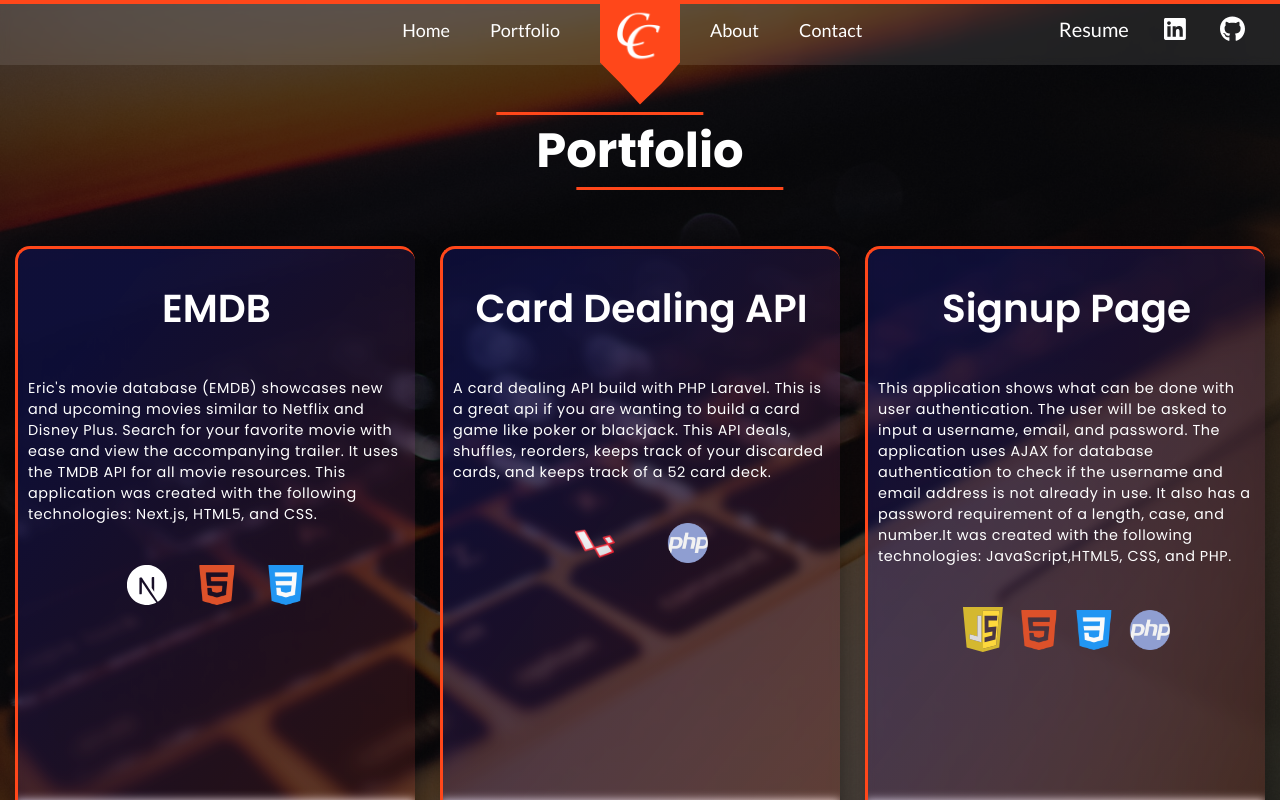
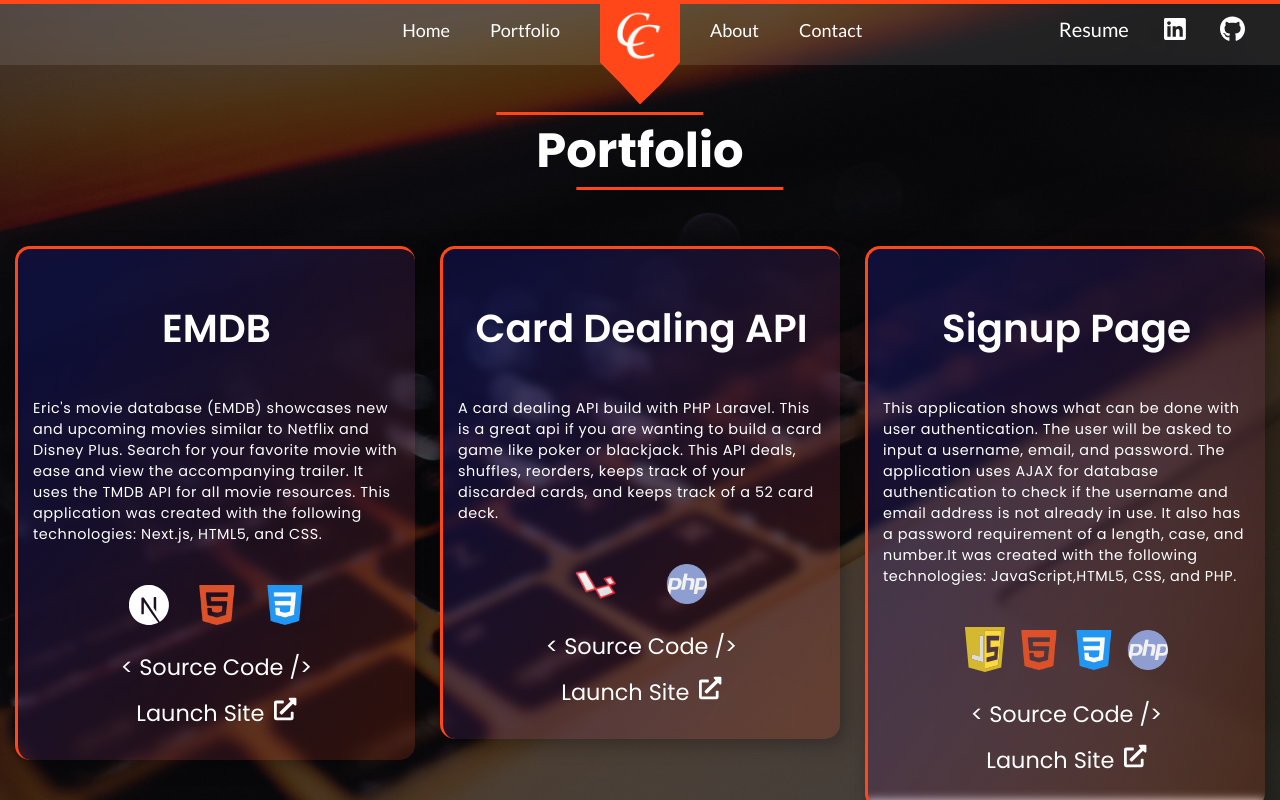
Before and after one commit to ecombee28/Portfolio, a Next.js app: page /projects in a window 1280 px wide. Shown: the top 800 px of the page. Built offline with nearby package versions, Linux system fonts and the light colour scheme.

Commit message:
updated projects

```diff
--- a/components/Banner.js
+++ b/components/Banner.js
@@ -1,8 +1,5 @@
-import React, { useState } from "react";
+import React from "react";
 import bannerStyle from "../styles/Banner.module.css";
-import { library } from "@fortawesome/fontawesome-svg-core";
-import { faArrowDown } from "@fortawesome/free-solid-svg-icons";
-import { FontAwesomeIcon } from "@fortawesome/react-fontawesome";
 import Links from "next/link";
 import { motion } from "framer-motion";
 
--- a/package.json
+++ b/package.json
@@ -20,6 +20,7 @@
     "framer-motion": "^3.10.0",
     "next": "10.0.8",
     "react": "17.0.1",
-    "react-dom": "17.0.1"
+    "react-dom": "17.0.1",
+    "react-router-dom": "^5.2.0"
   }
 }
--- a/pages/index.js
+++ b/pages/index.js
@@ -1,5 +1,5 @@
 import Head from "next/head";
-import Banner from "../components/Banner";
+import HomePage from "../components/Banner";
 
 export default function Home() {
   return (
@@ -18,7 +18,8 @@ wvfXpqpZZVQGK6TAh5PVlGOfQNHSoD2xbE+QkPxCAFlNEevoEH3Sl0sibVcOQVnN"
 
         <script src="https://smtpjs.com/v3/smtp.js"></script>
       </Head>
-      <Banner />
+
+      <HomePage />
     </div>
   );
 }
--- a/pages/projects/index.js
+++ b/pages/projects/index.js
@@ -40,6 +40,7 @@ const index = () => {
               for all movie resources. This application was created with the
               following technologies: Next.js, HTML5, and CSS.
             </p>
+          </div>
           <div className={projectStyle.icon_wrapper}>
             <img
               src="next-js.svg"
@@ -49,7 +50,7 @@ const index = () => {
             <img src="html5.png" alt="html5" />
             <img src="css-3.png" alt="css3" />
           </div>
-
+          <div className={projectStyle.launch_wrapper}>
             <a href={"https://github.com/ecombee28/EMDB"} target="_blank">
               <p className={projectStyle.source_code}>{`< Source Code />`}</p>
             </a>
@@ -74,10 +75,12 @@ const index = () => {
               API deals, shuffles, reorders, keeps track of your discarded
               cards, and keeps track of a 52 card deck.
             </p>
+          </div>
           <div className={projectStyle.icon_wrapper}>
             <img src="laravel.png" alt="laravel" />
             <img src="php.png" alt="php" />
           </div>
+          <div className={projectStyle.launch_wrapper}>
             <a
               href={"https://github.com/ecombee28/Card-Dealing-API"}
               target="_blank"
@@ -111,12 +114,14 @@ const index = () => {
               created with the following technologies: JavaScript,HTML5, CSS,
               and PHP.
             </p>
+          </div>
           <div className={projectStyle.icon_wrapper}>
             <img src="js.svg" alt="javascript" />
             <img src="html5.png" alt="html5" />
             <img src="css-3.png" alt="css3" />
             <img src="php.png" alt="php" />
           </div>
+          <div className={projectStyle.launch_wrapper}>
             <a href={"https://github.com/ecombee28/Sign-Up"} target="_blank">
               <p className={projectStyle.source_code}>{`< Source Code />`}</p>
             </a>
@@ -139,11 +144,13 @@ const index = () => {
               A card matching game created for up to two players. It was created
               with the following technologies: JavaScript, HTML5, CSS, and PHP.
             </p>
+          </div>
           <div className={projectStyle.icon_wrapper}>
             <img src="html5.png" alt="html5" />
             <img src="css-3.png" alt="css3" />
             <img src="php.png" alt="php" />
           </div>
+          <div className={projectStyle.launch_wrapper}>
             <a href={"./"} target="_blank">
               <p className={projectStyle.source_code}>{`< Source Code />`} </p>
             </a>
--- a/styles/Banner.module.css
+++ b/styles/Banner.module.css
@@ -39,7 +39,6 @@
 }
 
 .project_btn:hover {
-    font-size: 36px;
     background: #ff471a;
 }
 
--- a/styles/Projects.module.css
+++ b/styles/Projects.module.css
@@ -32,19 +32,19 @@
     display: flex;
     flex-wrap: wrap;
     justify-content: space-evenly;
-    align-items: center;
+    align-items: baseline;
     font-family: 'Poppins', sans-serif;
 }
 
 .box {
     width: 400px;
-    height: 700px;
+    height: auto;
     border-radius: 15px;
-    /* background-color: rgba(255, 255, 255, 0.1); */
     background: rgb(29, 30, 156);
     background: linear-gradient(128deg, rgba(29, 30, 156, .3) 14%, rgba(255, 71, 26, .15) 94%);
     backdrop-filter: blur(5px);
     font-size: 30px;
+    padding: 20px 5px;
     margin-top: 20px;
     margin-right: 10px;
     margin-left: 10px;
@@ -53,13 +53,6 @@
     box-shadow: 5px 5px 20px rgba(0, 0, 0, .3);
     z-index: 20;
     transition: all .3s ease-in-out;
-}
-
-.project_image {
-    width: 100%;
-    height: 100%;
-    position: relative;
-    font-size: 30px;
 }
 
 .project_description {
@@ -99,6 +92,7 @@
 
 .icon_wrapper {
     width: 60%;
+    height: auto;
     margin-left: 50%;
     margin-top: 30px;
     transform: translateX(-50%);
@@ -116,32 +110,38 @@
     filter: invert(100%);
 }
 
+.launch_wrapper {
+    width: 100%;
+    height: auto;
+    padding: 10px;
+    margin-top: 15px;
+    position: relative;
+    display: flex;
+    flex-direction: column;
+    justify-content: space-between;
+    align-items: center;
+}
+
+.launch_wrapper a {
+    text-decoration: none;
+}
+
 .source_code {
     width: 100%;
     color: rgb(255, 255, 255);
     font-size: clamp(1.4rem, 1em, 1.5vw);
     cursor: pointer;
-    z-index: 20;
-    position: absolute;
-    bottom: 15%;
     text-align: center;
     transition: all .3s ease-in-out;
 }
 
 .demo {
-    width: 60%;
+    width: 100%;
     color: #ffffffff;
     border-radius: 25px;
     font-size: clamp(1.4rem, 1.1em, 1.5vw);
     cursor: pointer;
-    z-index: 20;
-    position: absolute;
-    bottom: 5%;
-    left: 50%;
-    transform: translateX(-50%);
-    display: flex;
-    justify-content: center;
-    align-items: center;
+    margin-top: 10px;
     transition: all .3s ease-in-out;
 }
 
@@ -166,50 +166,7 @@
         top: 5vh;
     }
     .box {
+        height: auto;
         margin-bottom: 60px;
     }
 }
-
-/* @media screen and (max-width:1680px) {
-    .box {
-        width: 450px;
-        height: 750px;
-        border-radius: 15px;
-        background-color: rgba(255, 255, 255, 0.1);
-        backdrop-filter: blur(5px);
-        font-size: 25px;
-        margin: 20px auto 10px auto;
-        border-left: 2px solid #ff471a;
-        border-top: 2px solid #ff471a;
-        box-shadow: 5px 5px 20px rgba(0, 0, 0, .3);
-        z-index: 20;
-    }
-    .project_description h2 {
-        font-size: 1.4em;
-    }
-    .description {
-        font-size: .7em;
-    }
-}
-
-@media screen and (max-width:480px) {
-    .box {
-        width: 90%;
-        height: 750px;
-        border-radius: 15px;
-        background-color: rgba(255, 255, 255, 0.1);
-        backdrop-filter: blur(5px);
-        font-size: 25px;
-        margin: 20px auto 10px auto;
-        border-left: 2px solid #ff471a;
-        border-top: 2px solid #ff471a;
-        box-shadow: 5px 5px 20px rgba(0, 0, 0, .3);
-        z-index: 20;
-    }
-    .project_description h2 {
-        font-size: 1.2em;
-    }
-    .description {
-        font-size: .6em;
-    }
-} */
```
Also changed, not shown: 1 other file (tests, documents, lock files or other folders). Lines whose indentation alone changed are shown as unchanged.
